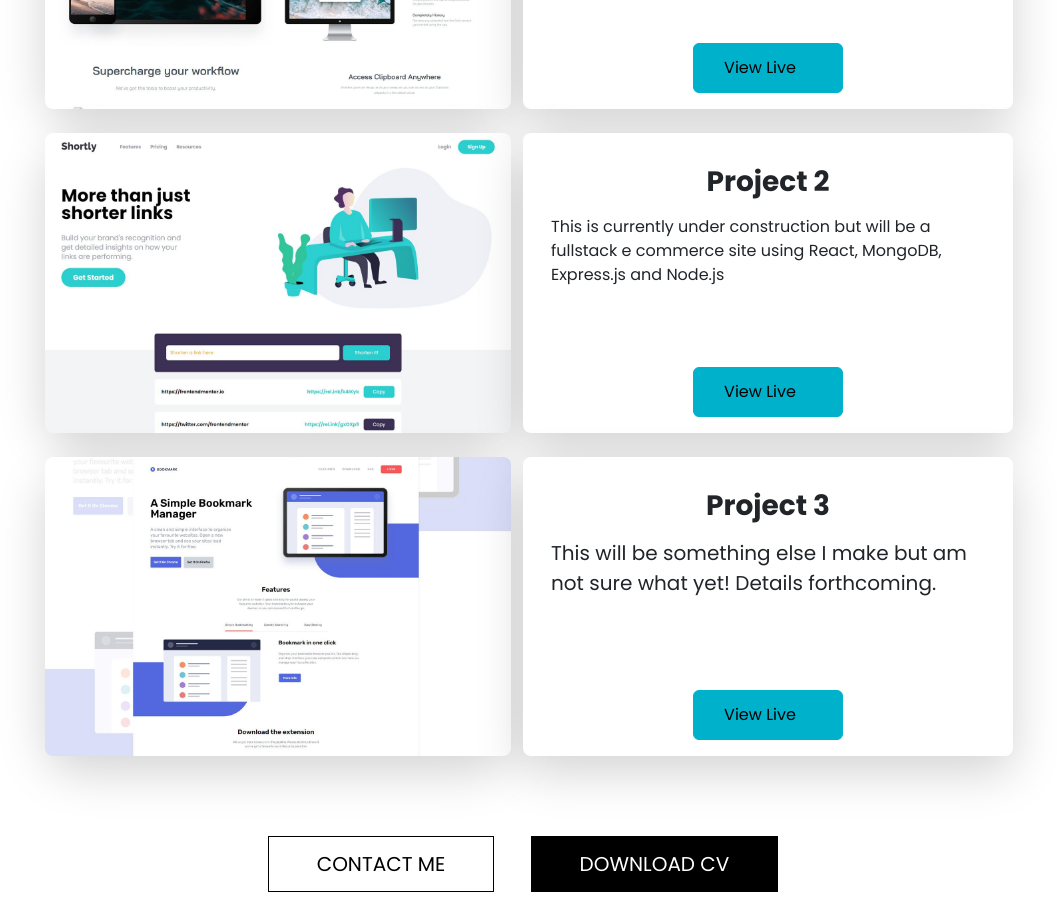
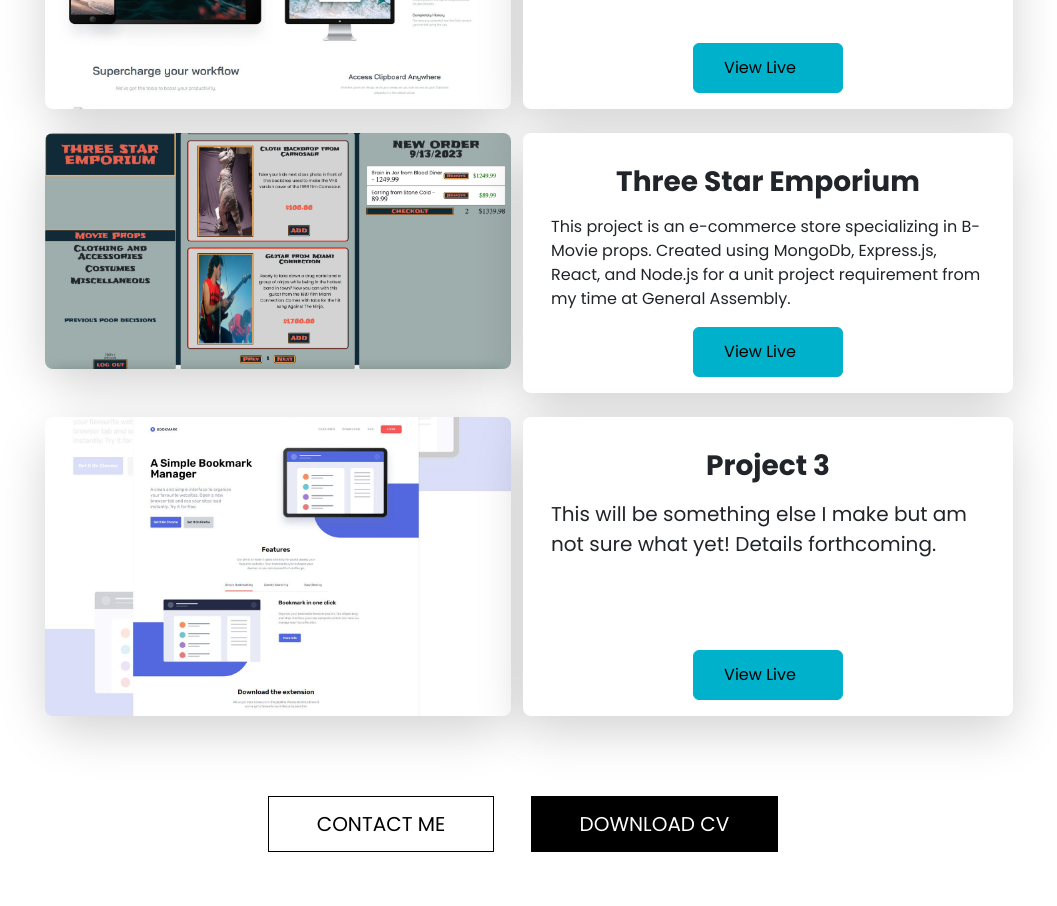
Before and after one commit to jmsmith23/Portfolio, a website: page index.html in a window 1280 px wide. Shown: the part 1660-2566 px from the top of the page, without its empty margins (117-1174 px from the left). Drawn offline with nearby package versions, Linux system fonts and the light colour scheme; files that its build step writes are made by us from their sources.

Commit message:
Add Three Star Emporium to the project section

```diff
--- a/index.html
+++ b/index.html
@@ -119,12 +119,12 @@
           <div class="col-md-6 mb-4">
             <div class="project shadow-lg rounded-5">
               <a
-                href="images/project3.jpg"
+                href="images/unit3.jpeg"
                 data-lightbox="images"
                 data-title="Shortly Website"
               >
                 <img
-                  src="images/project3.jpg"
+                  src="images/unit3.jpeg"
                   alt=""
                   class="img-fluid rounded-3"
                 />
@@ -133,12 +133,11 @@
           </div>
           <div class="card col-md-6 mb-4 border-0 shadow-lg rounded-3">
             <div class="card-body d-flex flex-column align-items-center">
-              <h5 class="card-title fs-3 my-3 fw-bold">Project 2</h5>
+              <h5 class="card-title fs-3 my-3 fw-bold">Three Star Emporium</h5>
               <p class="card-text fs-6">
-                This is currently under construction but will be a fullstack e
-                commerce site using React, MongoDB, Express.js and Node.js
+                This project is an e-commerce store specializing in B-Movie props. Created using MongoDb, Express.js, React, and Node.js for a unit project requirement from my time at General Assembly.
               </p>
-              <a href="#" class="btn btn-primary mt-auto rounded-2">
+              <a href="https://threestar.jmsmith.me/" class="btn btn-primary mt-auto rounded-2">
                 <div class="d-flex">
                   <div class="me-3 mt-auto">
                     <div class="live-text">
```
Also changed, not shown: images/unit3.jpeg (added).
